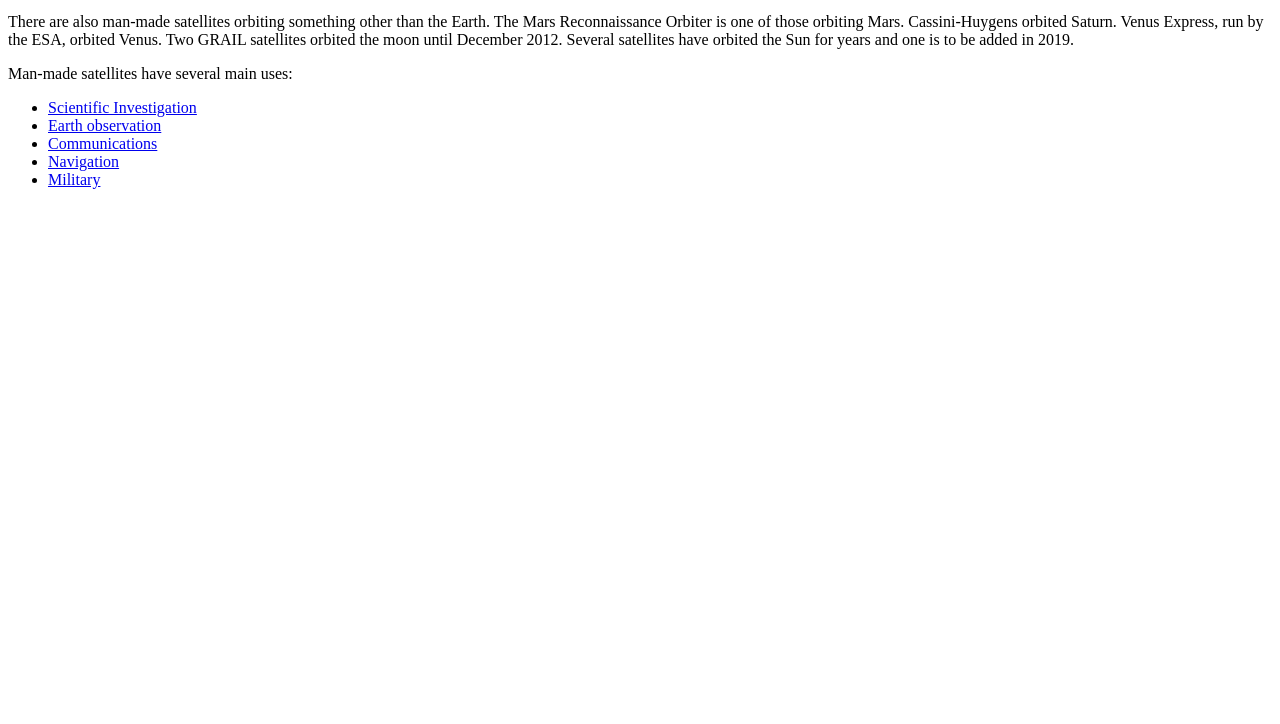
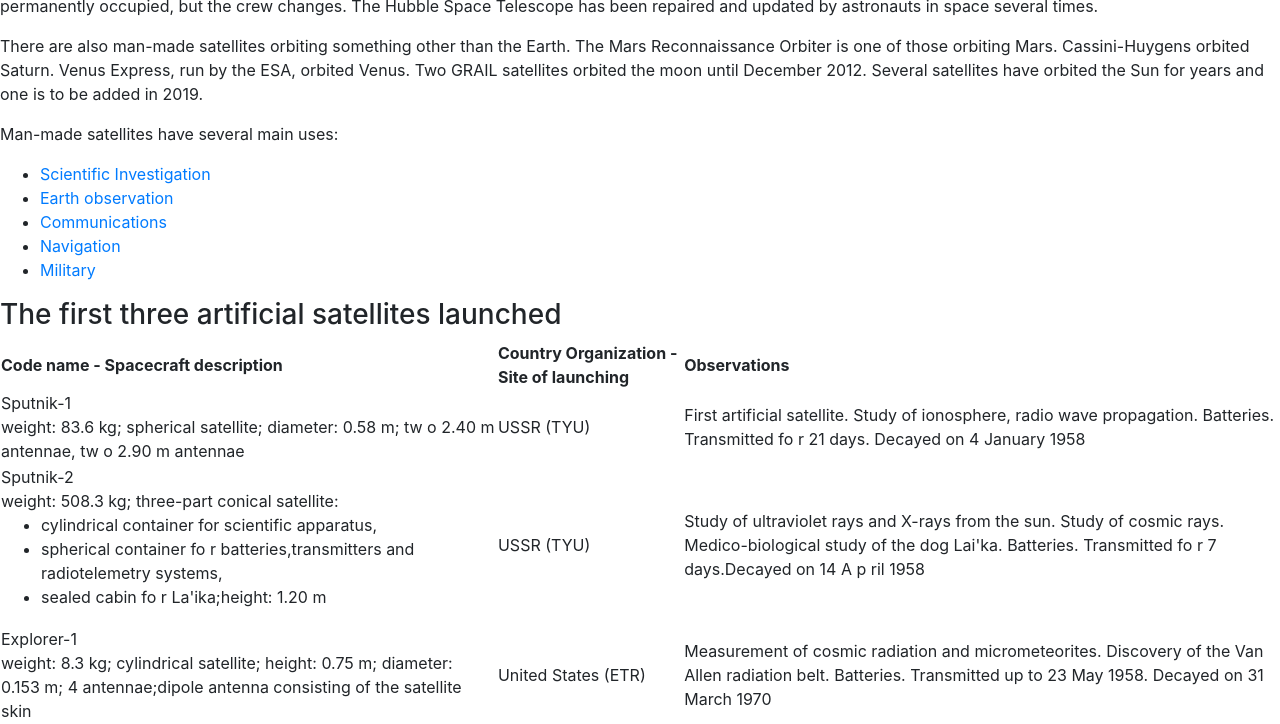
Before and after one commit to aida2012/Homepage, a plain HTML site: page index.html in a window 1280 px wide. Shown: the part 134-858 px from the top of the page. Before the commit the page ends 800 px from the top, so only its background shows below. Drawn offline with nearby package versions, Linux system fonts and the light colour scheme; a small style sheet from the web is missing.

Commit message:
add bootstrap, more html files and table

```diff
--- a/index.html
+++ b/index.html
@@ -2,9 +2,11 @@
 <html>
     <head>
         <title>Satellites</title>
+        <link rel="stylesheet" href="https://stackpath.bootstrapcdn.com/bootstrap/4.1.3/css/bootstrap.min.css" integrity="sha384-MCw98/	SFnGE8fJT3GXwEOngsV7Zt27NXFoaoApmYm81iuXoPkFOJwJ8ERdknLPMO" crossorigin="anonymous">
+		<!--<script src="https://stackpath.bootstrapcdn.com/bootstrap/4.1.3/js/bootstrap.min.js" integrity="sha384-ChfqqxuZUCnJSK3+MXmPNIyE6ZbWh2IMqE241rYiqJxyMiZ6OW/JmZQ5stwEULTy" crossorigin="anonymous"></script>-->
     </head>
     <body>
-    	<h3>Satellites orbiting now</h3>
+    	<h1>Satellites orbiting now</h3>
        	<p>
        		Artificial satellites come from more than 50 countries and have used the satellite launching capabilities of ten nations. A few hundred satellites are currently working, but thousands of unused satellites and satellite fragments orbit the Earth as space debris. The largest satellite is the International Space Station, which was put together by several different countries (including the organizations of NASA, ESA, JAXA and RKA). It usually has a crew of six astronauts or cosmonauts living on board. It is permanently occupied, but the crew changes. The Hubble Space Telescope has been repaired and updated by astronauts in space several times.
        	</p>
@@ -23,10 +25,38 @@
        		<li> <a href="navigation.html">Navigation</a> </li>
        		<li> <a href="military.html">Military</a> </li>
        		</ul>
-
-
        	</p>
 
+       	<h3>The first three artificial satellites launched</h3>
 
+       	<table>
+       		<tr>
+       			<th>Code name - Spacecraft description</th>
+       			<th>Country Organization - Site of launching</th>
+       			<th>Observations</th>
+   			</tr>
+   			<tr>
+       			<td>Sputnik-1 <br/>weight: 83.6 kg; spherical satellite; diameter: 0.58 m; tw o 2.40 m antennae, tw o 2.90 m antennae</td>
+       			<td>USSR (TYU)</td>
+       			<td>First artificial satellite. Study of ionosphere, radio wave propagation. Batteries. Transmitted fo r 21 days. Decayed on 4 January 1958</td>
+   			</tr>
+   			<tr>
+       			<td>Sputnik-2 <br/> weight: 508.3 kg; three-part conical satellite:
+       				<ul>
+       					<li>cylindrical container for scientific apparatus,</li>
+       					<Li>spherical container fo r batteries,transmitters and radiotelemetry systems,</Li>
+       					<li>sealed cabin fo r La'ika;height: 1.20 m</li>
+       				</ul>
+       			</td>
+       			<td>USSR (TYU)</td>
+       			<td>Study of ultraviolet rays and X-rays from the sun. Study of cosmic rays. Medico-biological study of the dog Lai'ka. Batteries. Transmitted fo r 7 days.Decayed on 14 A p ril 1958</td>
+   			</tr>
+   			<tr>
+       			<td>Explorer-1 <br/>weight: 8.3 kg; cylindrical satellite; height: 0.75 m; diameter: 0.153 m; 4 antennae;dipole antenna consisting of the satellite skin</td>
+       			<td>United States (ETR)</td>
+       			<td>Measurement of cosmic radiation and micrometeorites. Discovery of the Van Allen radiation belt. Batteries. Transmitted up to 23 May 1958. Decayed on 31 March 1970</td>
+   			</tr>
+
+</table>
     </body>
 </html>
```
Also changed, not shown: communication.html (+15 -0 lines), military.html (+18 -0 lines), navigation.html (+15 -0 lines), CORONA_film_recovery_maneuvar.jpg (added), communication.jpg (added), galileo.jpg (added), scientific.GIF (deleted).
